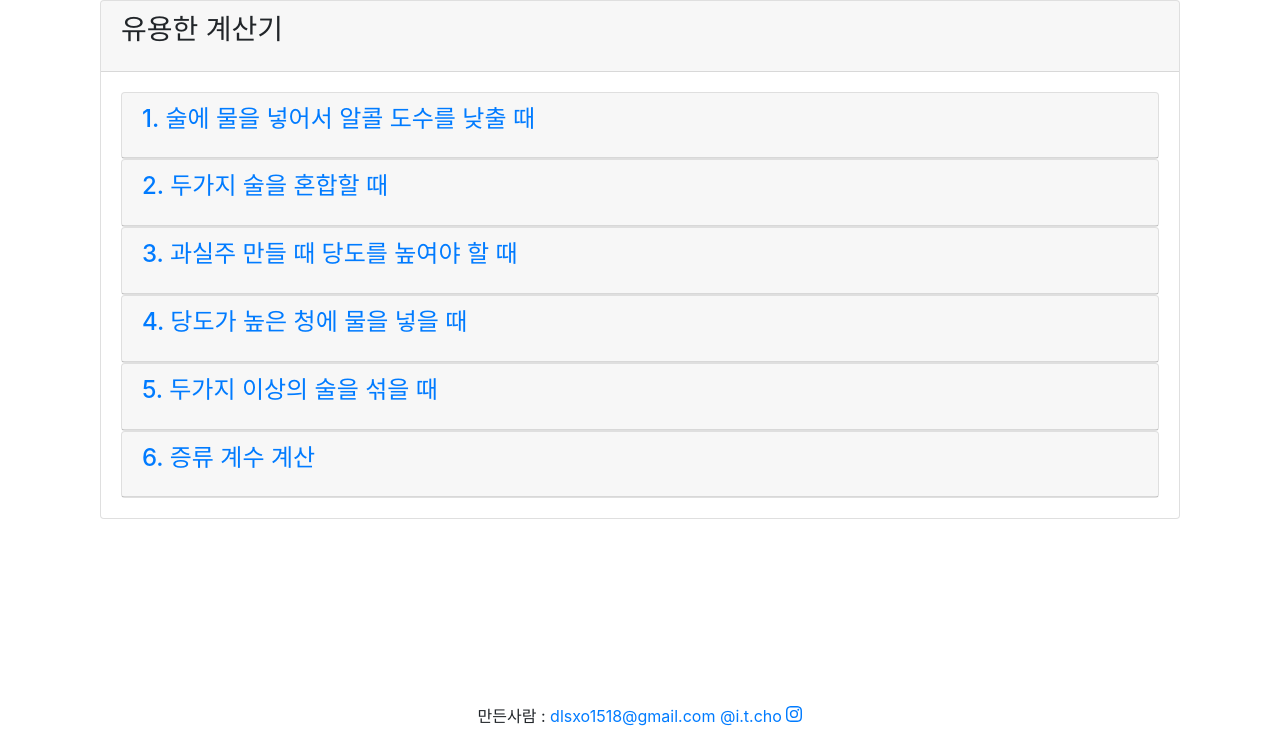
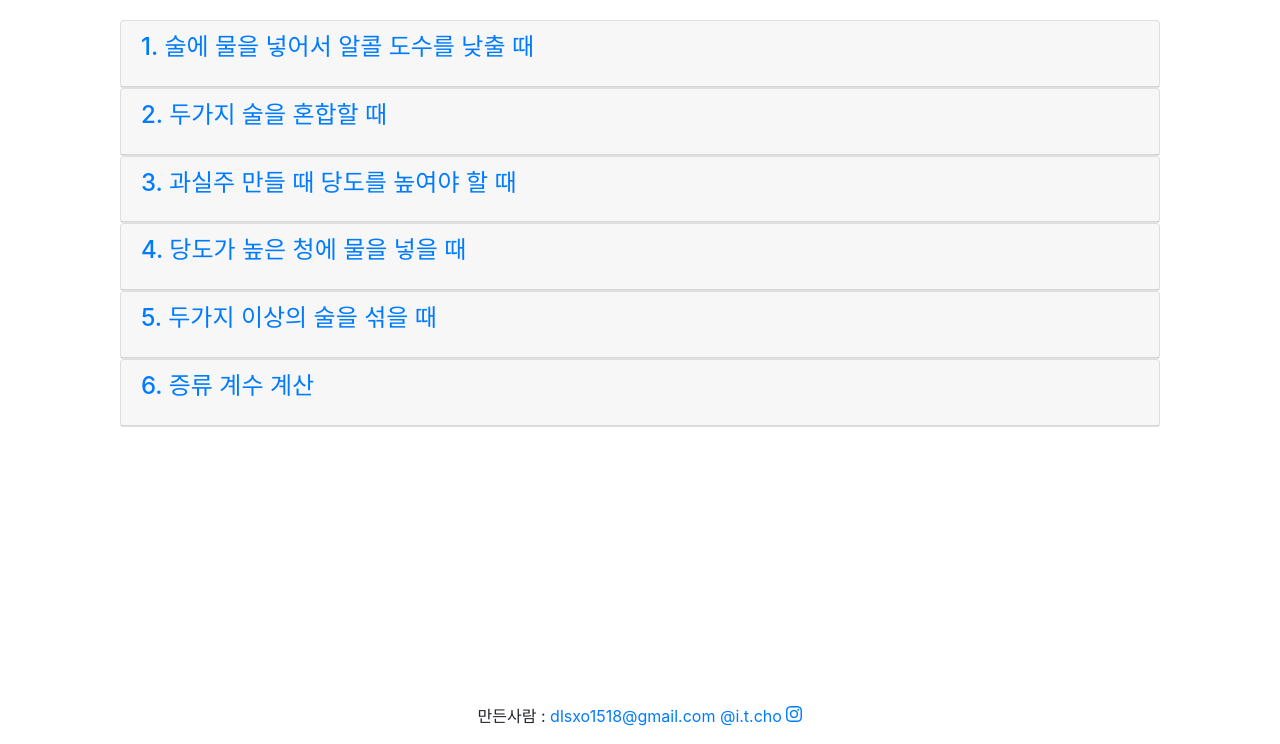
Before and after one commit to hecaiont/bf_flask_dev_local, a Flask app: page / in a window 1280 px wide. Shown: the part 56-800 px from the top of the page. Run offline with Flask 2, Linux system fonts and the light colour scheme; some libraries are stand-ins or nearby versions.

Commit message:
frontend approximately done...

```diff
--- a/static/js/brew.js
+++ b/static/js/brew.js
@@ -10,7 +10,7 @@ function ingredient_filed() {
       // divtest.innerHTML = '<div class="col-sm-2 nopadding"><div class="form-group"> <input type="number" class="form-control" id="rice" name="rice#'+room+'" value="" placeholder="쌀"></div></div><div class="col-sm-2 nopadding"><div class="form-group"> <input type="number" class="form-control" id="water" name="water#'+room+'" value="" placeholder="물"></div></div><div class="col-sm-2 nopadding"><div class="form-group"> <input type="number" class="form-control" id="yeast" name="yeast#'+room+'" value="" placeholder="누룩"></div></div><div class="col-sm-2 nopadding"><div class="form-group"> <input type="number" class="form-control" id="flour" name="flour#'+room+'" value="" placeholder="밀가루"></div></div><div class="col-sm-2 nopadding"><div class="form-group"> <input type="number" class="form-control" id="subMaterials" name="subMaterials#'+room+'" value="" placeholder="부재료"></div></div><div class="col-sm-2 nopadding"><div class="form-group"><div class="input-group"><input type="number" class="form-control" id="interval" name="interval#'+room+'" value="" placeholder="기간"><div class="input-group-btn"> <button class="btn btn-danger" type="button" onclick="remove_ingredient_filed('+ room +');"> <span class="glyphicon glyphicon-minus" aria-hidden="true"></span> </button></div></div></div></div><div class="clear"></div>';
       // divtest.innerHTML = '<div class="col-sm-2 nopadding"><div class="form-group"> <input type="number" class="form-control" id="rice" name="rice#'+room+'" value="" placeholder="쌀"></div></div><div class="col-sm-2 nopadding"><div class="form-group"> <input type="number" class="form-control" id="water" name="water#'+room+'" value="" placeholder="물"></div></div><div class="col-sm-2 nopadding"><div class="form-group"> <input type="number" class="form-control" id="yeast" name="yeast#'+room+'" value="" placeholder="누룩"></div></div><div class="col-sm-2 nopadding"><div class="form-group"> <input type="number" class="form-control" id="subMaterials" name="subMaterials#'+room+'" value="" placeholder="부재료"></div></div><div class="col-sm-2 nopadding"><div class="form-group"><div class="input-group"><input type="number" class="form-control" id="interval" name="interval#'+room+'" value="" placeholder="기간"></div></div><div class="col-sm-2 nopadding"><div class="form-group"><div class="input-group-btn"> <button class="btn btn-danger" type="button" onclick="remove_ingredient_filed('+ room +');"> <span class="glyphicon glyphicon-minus" aria-hidden="true"></span> </button></div></div></div></div>';
       // divtest.innerHTML = '<div class="col-sm-2"><div class="form-group"><input type="number" class="form-control" id="rice" name="rice#'+room+'" value="" placeholder="쌀"></div></div><div class="col-sm-2"><div class="form-group"><input type="number" class="form-control" id="water" name="water#'+room+'" value="" placeholder="물"></div></div><div class="col-sm-2"><div class="form-group"><input type="number" class="form-control" id="yeast" name="yeast#'+room+'" value="" placeholder="누룩"></div></div><div class="col-sm-2"><div class="form-group"><input type="number" class="form-control" id="subMaterials" name="subMaterials#'+room+'" value="" placeholder="부재료"></div></div><div class="col-sm-2"><div class="form-group"><div class="input-group"><input type="number" class="form-control" id="interval" name="interval#'+room+'" value="" placeholder="기간"><div class="input-group-btn"> <button class="btn btn-danger" type="button" onclick="remove_ingredient_filed('+ room +');"> <span class="glyphicon glyphicon-minus" aria-hidden="true"></span> </button></div></div></div></div><div class="clear"></div>'
-      divtest.innerHTML = '<ul class="nav justify-content-center m-1"><li class="nav-item"><div class="form-group m-0"><input type="number" min="0" class="form-control" id="rice" name="rice#'+room+'" value="" placeholder="쌀"></div></li><li class="nav-item">  <div class="form-group m-0"><input type="number" min="0" class="form-control" id="water" name="water#'+room+'" value="" placeholder="물">  </div></li><li class="nav-item">  <div class="form-group m-0"><input type="number" min="0" class="form-control" id="yeast" name="yeast#'+room+'" value="" placeholder="누룩">  </div></li><li class="nav-item">  <div class="form-group m-0"><input type="number" min="0" class="form-control" id="subMaterials" name="subMaterials#'+room+'" value="" placeholder="부재료">  </div></li><li class="nav-item">  <div class="form-group m-0"><input type="number" min="0" class="form-control" id="interval" name="interval#'+room+'" value="" placeholder="기간">  </div></li><li class="nav-item"><button type="button" class="btn btn-primary ml-1" onclick="remove_ingredient_filed('+ room +')">제거</button></li></ul>'
+      divtest.innerHTML = '<ul class="nav justify-content-center m-1"><li class="nav-item col-sm-2"><div class="form-group m-0"><input type="number" min="0" class="form-control" id="rice" name="rice#'+room+'" value="" placeholder="쌀"></div></li><li class="nav-item col-sm-2">  <div class="form-group m-0"><input type="number" min="0" class="form-control" id="water" name="water#'+room+'" value="" placeholder="물">  </div></li><li class="nav-item col-sm-2">  <div class="form-group m-0"><input type="number" min="0" class="form-control" id="yeast" name="yeast#'+room+'" value="" placeholder="누룩">  </div></li><li class="nav-item col-sm-2">  <div class="form-group m-0"><input type="number" min="0" class="form-control" id="subMaterials" name="subMaterials#'+room+'" value="" placeholder="부재료">  </div></li><li class="nav-item col-sm-2">  <div class="form-group m-0"><input type="number" min="0" class="form-control" id="interval" name="interval#'+room+'" value="" placeholder="기간">  </div></li><li class="nav-item col-sm-2"><button type="button" class="btn btn-block btn-primary" onclick="remove_ingredient_filed('+ room +')">제거</button></li></ul>'
     objTo.appendChild(divtest)
     check_room_number()
 }
--- a/templates/calc.html
+++ b/templates/calc.html
@@ -3,17 +3,17 @@
 {% block content %}
 <div class="container">
     <div class="col-sm-12">
-        <div class="card">
-                <div class="card-header">
-                        <h3 class="card-title">유용한 계산기</h3>
-                      </div>
+        <div class="card border-0">
+                <!-- <div class="card-header">
+                        <h3 class="card-title">카드 타이틀</h3>
+                      </div> -->
             <div class="card-body">
 
                     <div class="accordion" id="accordion">
                             <div class="card">
                               <div class="card-header">
                                 <h4 class="card-title">
-                                  <a data-toggle="collapse" data-parent="#accordion" href="#collapse1">
+                                  <a class="link-danger" data-toggle="collapse" data-parent="#accordion" href="#collapse1">
                                     1. 술에 물을 넣어서 알콜 도수를 낮출 때</a>
                                 </h4>
                               </div>
@@ -23,28 +23,26 @@
                             <div class="row">
                                     <div class="col-lg-4">
                                         <label>현재 도수(% ABV) : </label>
-                                        <div class="form-control border-0 border-0">
+                                        <div class="form-control border-0">
                                             <input id="id_1_1" type="number" class="form-control">
                                         </div>
                                     </div>
                                     <div class="col-lg-4">
                                         <label>원하는 도수(% ABV) : </label>
-                                        <div class="form-control border-0  border-0">
+                                        <div class="form-control border-0">
                                         <input id="id_1_2" type="number" class="form-control">
                                     </div>
                                     </div>
                                     <div class="col-lg-4">
                                         <label>술의 양(L) : </label>
-                                        <div class="form-control border-0  border-0">
+                                        <div class="form-control border-0">
                                         <input id="id_1_3" type="number" class="form-control">
                                     </div>
                                     </div>
                                 </div>
                                 <div class="row">
-                                    <div class="col-lg-6">
-                                        <div class="flexbox btn-block">
-                                        <button class="btn btn-secondary btn-lg btn-block" onclick=fun_1()>계산</button>
-                                    </div>
+                                    <div class="col-lg-6 mx-auto my-auto">
+                                            <button class="btn btn-secondary btn-lg btn-block" onclick=fun_1()>계산</button>
                                 </div>
                                     <div class="col-lg-6">
                                             <div class="card-borderless">
@@ -97,10 +95,8 @@
                                     </div>
                                 </div>
                                 <div class="row">
-                                        <div class="col-lg-12">
-                                        <div class="flexbox btn-block">
+                                        <div class="col-lg-12 mx-auto my-auto">
                                             <button class="btn btn-secondary btn-lg btn-block" onclick=fun_2()>계산</button>
-                                    </div>
                                 </div>
                                     </div>
                                 <div class="row">
@@ -162,10 +158,9 @@
                                     </div>
                                 </div>
                                     <div class="row">
-                                        <div class="col-lg-6" >
-                                            <div class="flexbox btn-block">
+                                        <div class="col-lg-6 mx-auto my-auto">
                                             <button class="btn btn-secondary btn-lg btn-block" onclick=fun_3()>계산</button>
-                                        </div></div>
+                                        </div>
                                         <div class="col-lg-6" >
                                         <div class="card-borderless">
                                         <div class="card-body">
@@ -208,10 +203,8 @@
                                             </div>
                                         </div>
                                         <div class="row">
-                                            <div class="col-lg-6" >
-                                                <div class="flexbox btn-block">
+                                            <div class="col-lg-6 mx-auto my-auto">
                                                 <button class="btn btn-secondary btn-lg btn-block" onclick=fun_4()>계산</button>
-                                            </div>
                                         </div>
                                             <div class="col-lg-6" >
                                                 <div class="card-borderless">
@@ -292,10 +285,9 @@
                                             </div>
                                         </div>
                                         <div class="row">
-                                            <div class="col-lg-12" >
-                                                <div class="flexbox btn-block">
+                                            <div class="col-lg-12 mx-auto my-auto">
                                                 <button class="btn btn-secondary btn-lg btn-block" onclick=fun_5()>계산</button>
-                                            </div></div>
+                                            </div>
                                         </div>
                                         <div class="row">
                                             <div class="col-lg-6">
@@ -357,10 +349,9 @@
                                       </div>
                                   </div>
                                       <div class="row">
-                                          <div class="col-lg-6" >
-                                              <div class="flexbox btn-block">
+                                          <div class="col-lg-6 mx-auto my-auto">
                                               <button class="btn btn-secondary btn-lg btn-block" onclick=fun_6()>계산</button>
-                                          </div></div>
+                                          </div>
                                           <div class="col-lg-6" >
                                           <div class="card-borderless">
                                           <div class="card-body">
```
Also changed, not shown: templates/brew.html (+9 -11 lines).
